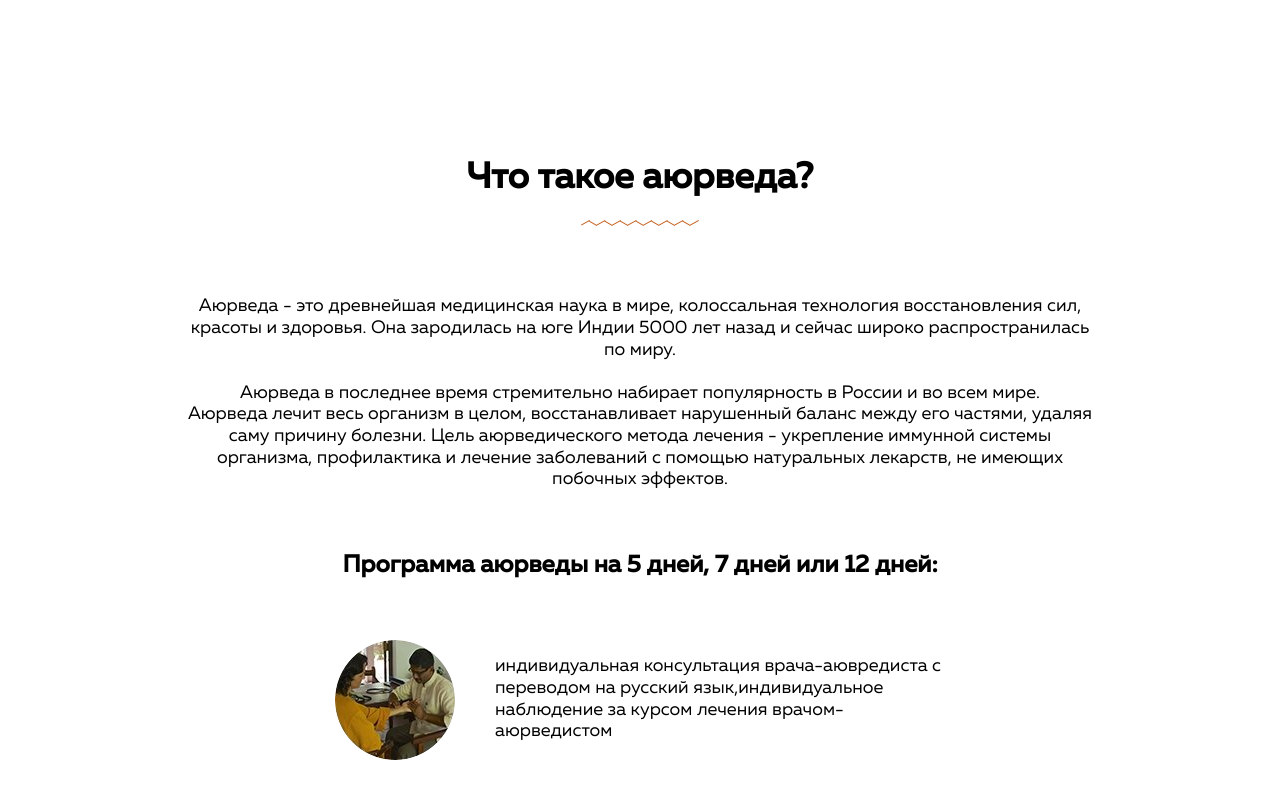
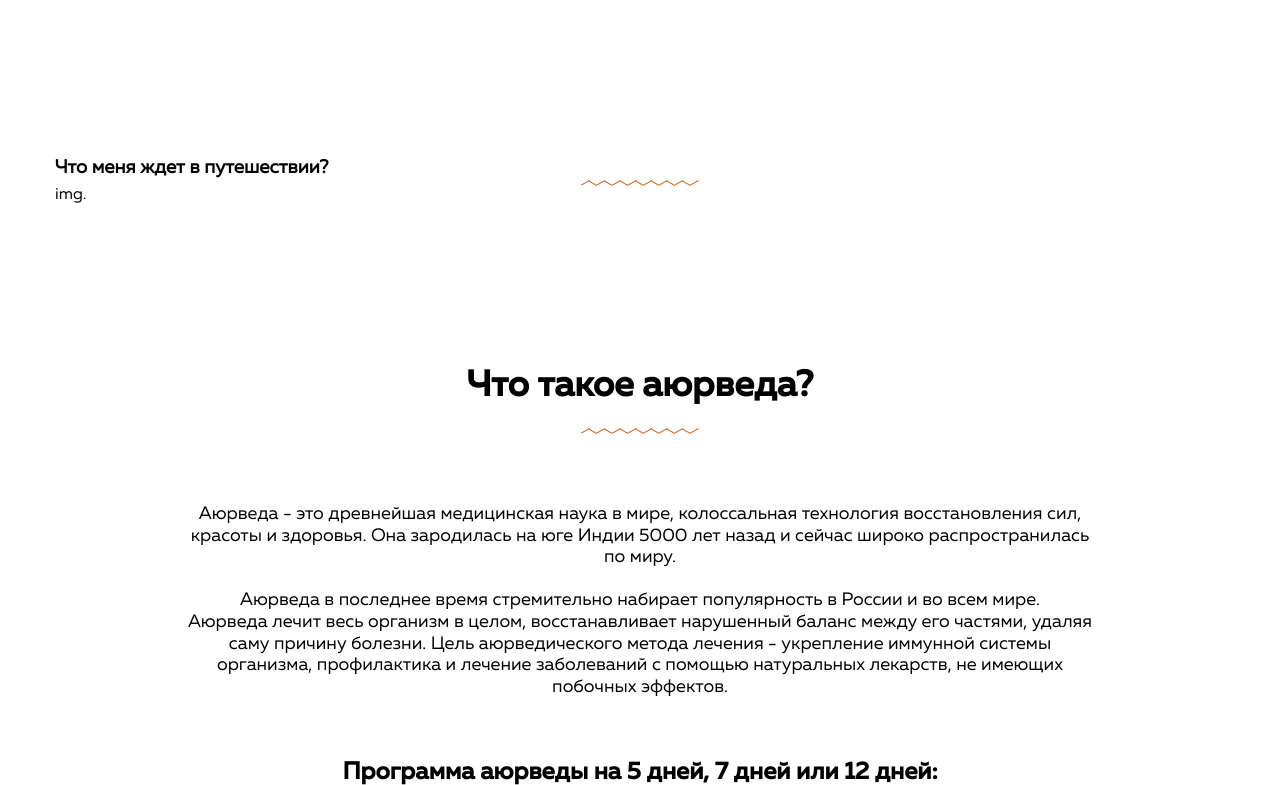
Before and after one commit to KuchkoNikita/yoga-tour-site, a website: page src/index.html in a window 1280 px wide. Shown: the part 2916-3701 px from the top of the page. Drawn offline with Linux system fonts and the light colour scheme.

Commit message:
add images

```diff
--- a/src/index.html
+++ b/src/index.html
@@ -198,6 +198,22 @@
             </div>
             <!-- /.container -->
         </div>
+        <div class="travel section">
+            <div class="container">
+                <h3 class="travel__title">Что меня ждет в путешествии?</h3>
+                <!-- /.travel__title -->
+                <img class="travel__line title-line" src="./img/line.png" alt="Line">
+                <!-- /.travel__line title-line -->
+                <div class="travel-slider big-slider">
+                    <div class="travel-slider__item">
+                        img.
+                    </div>
+                </div>
+                <!-- /.travel__slider big-slider -->
+            </div>
+            <!-- /.container -->
+        </div>
+        <!-- /.travel section -->
         <!-- /.schedule section -->
         <div class="ayurveda section">
             <div class="container">
```
Also changed, not shown: src/img/program/1.jpg (added), src/img/program/2.jpg (added), src/img/program/3.jpg (added), src/img/travel/1.jpg (added), src/img/travel/2.jpg (added), src/img/travel/3.jpg (added).
